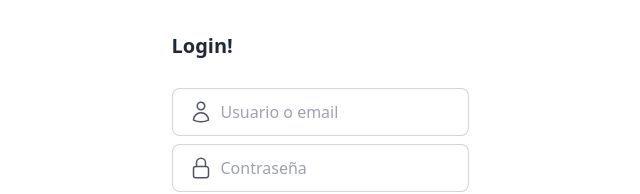
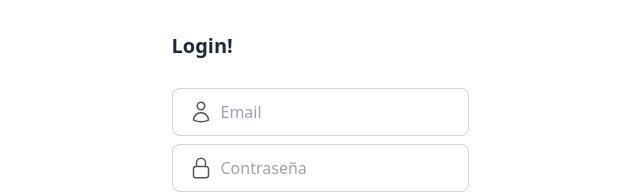
Before and after one commit to gargalloeric/nemes-ui, a Vue app: page /login in a window 1280 px wide. Shown: the top 194 px of the page, without its empty margins (320-960 px from the left). Built offline with nearby package versions, Linux system fonts and the light colour scheme.

Commit message:
Modify to email identifier

```diff
--- a/src/components/LoginFormComponent.vue
+++ b/src/components/LoginFormComponent.vue
@@ -4,7 +4,7 @@ import { LoginQuery } from '../models/LoginQuery';
 const emit = defineEmits(['form-query'])
 
 let form: LoginQuery = {
-    identifier: '',
+    email: '',
     password: ''
 }
 
@@ -21,7 +21,7 @@ function handleSubmit() {
                 <path stroke-linecap="round" stroke-linejoin="round"
                     d="M15.75 6a3.75 3.75 0 1 1-7.5 0 3.75 3.75 0 0 1 7.5 0ZM4.501 20.118a7.5 7.5 0 0 1 14.998 0A17.933 17.933 0 0 1 12 21.75c-2.676 0-5.216-.584-7.499-1.632Z" />
             </svg>
-            <input type="text" placeholder="Usuario o email" v-model.trim="form.identifier" class="grow" required />
+            <input type="text" placeholder="Email" v-model.trim="form.email" class="grow" required />
         </label>
 
         <label class="input input-bordered flex items-center gap-2 mb-2">
--- a/src/models/LoginQuery.ts
+++ b/src/models/LoginQuery.ts
@@ -1,4 +1,4 @@
 export interface LoginQuery {
-    identifier: string,
+    email: string,
     password: string
 }
--- a/src/views/LoginView.vue
+++ b/src/views/LoginView.vue
@@ -1,9 +1,9 @@
 <script setup lang="ts">
 import LoginFormComponent from '../components/LoginFormComponent.vue';
 import { LoginQuery } from '../models/LoginQuery';
+import { BASE_URL } from '../utils/Constants';
 
 async function handleFormQuery(form: LoginQuery) {
-    const BASE_URL: string = import.meta.env.VITE_BASE_URL
     // TODO: Set login URL
     const LOGIN_URL: string = `${BASE_URL}/nuser/login`
     const resp = await fetch(LOGIN_URL, {
@@ -12,16 +12,16 @@ async function handleFormQuery(form: LoginQuery) {
             'Content-Type': 'application/json'
         },
         body: JSON.stringify({
-            identifier: form.identifier,
+            email: form.email,
             password: form.password
         })
     })
 
     // TODO: Handle user created and user not created
     if (!resp.ok) {
-        console.log('User not created')
+        console.log('User not logged')
     } else {
-        console.log('User created')
+        console.log('User logged')
     }
 }
 </script>
```
